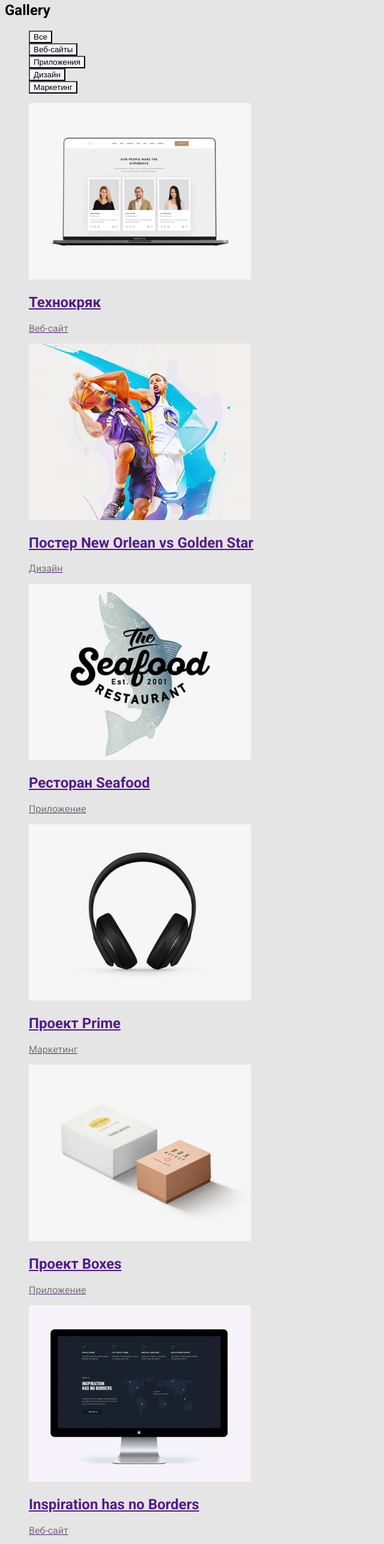
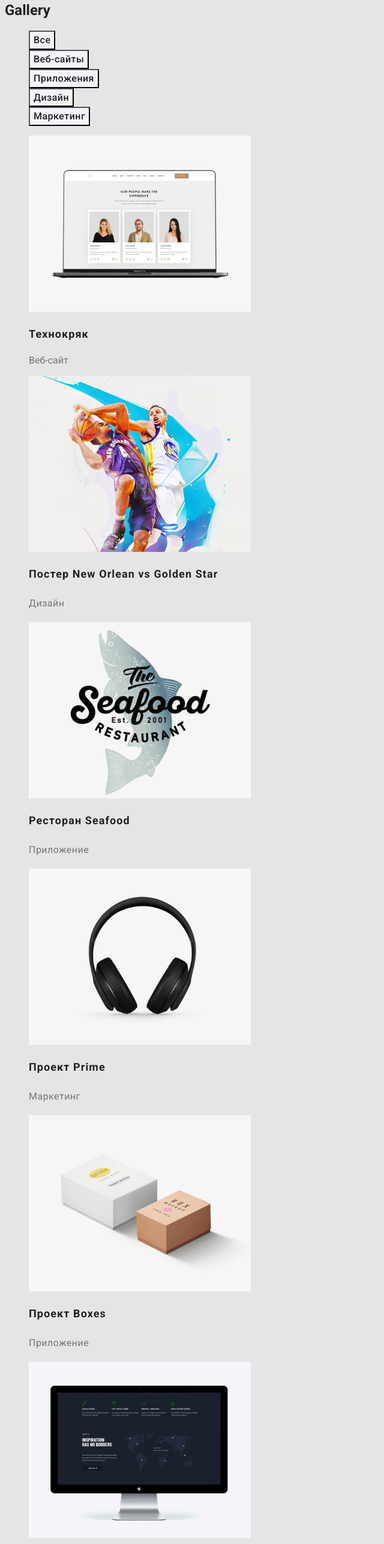
Before and after one commit to alalasimys/goit-markup-hw-02, a plain HTML site: page portfolio.html in a window 1280 px wide. Shown: the part 183-2757 px from the top of the page at 60% size, without its empty margins (0-640 px from the left). Drawn offline with Linux system fonts and the light colour scheme.

Commit message:
Делает правки стилей шрифта и цвета

```diff
--- a/css/common.css
+++ b/css/common.css
@@ -11,12 +11,13 @@
 
 :root {
   --primary-text-color: #757575;
-  --title-text-color: 212121;
+  --title-text-color: #212121;
   --accent-color: #2196f3;
   --bg-main: #e5e5e5;
   --white: #ffffff;
   --footer-contact-color: rgba(255, 255, 255, 0.6);
   --bg-dark: #2f303a;
+  --secondary-bg-color: #f5f4fa;
 }
 
 body {
@@ -55,10 +56,6 @@ header {
 .navigation .link {
   color: var(--title-text-color);
 }
-
-/* .title {
-  color: var(--title-text-color);
-} */
 
 .text {
   color: var(--primary-text-color);
--- a/css/portfolio-styles.css
+++ b/css/portfolio-styles.css
@@ -1,26 +1,12 @@
-/* Палитра
-цвет текста color: #757575;
-цвет заголовков color: #212121;
-цвет акцента color: #2196F3;
-цвет фона main: #E5E5E5;
-цвет шапки и заголовка героя:#FFFFFF;
-цвет фона футера и геря: #2F303A;
-цвет фильтров:#F5F4FA;
-цвет контактов в футере:rgba(255, 255, 255, 0.6);
- */
+.filter-button {
+  font-family: inherit;
+  font-weight: 500;
+  font-size: 16px;
+  line-height: 1.62;
+  text-align: center;
+  letter-spacing: 0.03em;
 
-:root {
-  --primary-text-color: #757575;
-  --title-text-color: 212121;
-  --accent-color: #2196f3;
-  --bg-main: #e5e5e5;
-  --white: #ffffff;
-  --footer-contact-color: rgba(255, 255, 255, 0.6);
-  --filter-color: #f5f4fa;
-}
-
-.filter-button {
-  background-color: var(--filter-color);
+  background-color: var(--secondary-bg-color);
   color: var(--title-text-color);
 }
 
@@ -29,3 +15,18 @@
   background-color: var(--accent-color);
   color: var(--white);
 }
+
+.example-title {
+  font-weight: 700;
+  font-size: 18px;
+  line-height: 2;
+  letter-spacing: 0.06em;
+
+  color: var(--title-text-color);
+}
+
+.exaple-text {
+  font-size: 16px;
+  line-height: 1.87;
+  letter-spacing: 0.03em;
+}
--- a/css/studio-styles.css
+++ b/css/studio-styles.css
@@ -1,24 +1,3 @@
-/* Палитра
-цвет текста color: #757575;
-цвет заголовков color: #212121;
-цвет акцента color: #2196F3;
-цвет фона main: #E5E5E5;
-цвет шапки и заголовка героя:#FFFFFF;
-цвет фона футера и геря: #2F303A;
-цвет фильтров:#F5F4FA;
-цвет контактов в футере:rgba(255, 255, 255, 0.6);
- */
-
-:root {
-  --primary-text-color: #757575;
-  --title-text-color: 212121;
-  --accent-color: #2196f3;
-  --bg-main: #e5e5e5;
-  --white: #ffffff;
-  --footer-contact-color: rgba(255, 255, 255, 0.6);
-  --bg-team: #f5f4fa;
-}
-
 .hero-title,
 .hero-button {
   color: var(--white);
@@ -61,14 +40,13 @@
 }
 
 .benefit-text {
-  font-weight: 400;
   font-size: 14px;
   line-height: 1.71;
   letter-spacing: 0.03em;
 }
 
 .team {
-  background-color: var(--bg-team);
+  background-color: var(--secondary-bg-color);
 }
 
 .work-title,
@@ -84,10 +62,6 @@
   font-weight: 500;
 }
 
-.profession {
-  font-weight: 400;
-}
-
 .name-title,
 .profession {
   font-size: 16px;
--- a/portfolio.html
+++ b/portfolio.html
@@ -62,66 +62,66 @@
 
                 <ul class="list">
                     <li>
-                        <a href="">
+                        <a class="link" href="">
                             <img src="./images/techno.jpg" alt="Заставка проекта Технокряк">
-                            <h2 class="title">Технокряк</h2>
+                            <h2 class="example-title">Технокряк</h2>
                             <p class="text">Веб-сайт</p>
                         </a>
                     </li>
                     <li>
-                        <a href="">
+                        <a class="link" href="">
                             <img src="./images/ball.jpg" alt="Заставка проекта Постер New Orlean vs Golden Star">
-                            <h2 class="title">Постер New Orlean vs Golden Star</h2>
-                            <p class="text">Дизайн</p>
+                            <h2 class="example-title">Постер New Orlean vs Golden Star</h2>
+                            <p class="exaple-text text">Дизайн</p>
                         </a>
                     </li>
                     <li>
-                        <a href="">
+                        <a class="link" href="">
                             <img src="./images/sea_food.jpg" alt="Заставка проекта Ресторан Seafood">
-                            <h2 class="title">Ресторан Seafood</h2>
-                            <p class="text">Приложение</p>
+                            <h2 class="example-title">Ресторан Seafood</h2>
+                            <p class="exaple-text text">Приложение</p>
                         </a>
                     </li>
                     <li>
-                        <a href="">
+                        <a class="link" href="">
                             <img src="./images/prime.jpg" alt="Заставка проекта Prime">
-                            <h2 class="title">Проект Prime</h2>
-                            <p class="text">Маркетинг</p>
+                            <h2 class="example-title">Проект Prime</h2>
+                            <p class="exaple-text text">Маркетинг</p>
                         </a>
                     </li>
                     <li>
-                        <a href="">
+                        <a class="link" href="">
                             <img src="./images/boxes.jpg" alt="Заставка проекта Boxes">
-                            <h2 class="title">Проект Boxes</h2>
-                            <p class="text">Приложение</p>
+                            <h2 class="example-title">Проект Boxes</h2>
+                            <p class="exaple-text text">Приложение</p>
                         </a>
                     </li>
                     <li>
-                        <a href="">
+                        <a class="link" href="">
                             <img src="./images/monitor.jpg" alt="Заставка проекта Inspiration has no Borders">
-                            <h2 class="title">Inspiration has no Borders</h2>
-                            <p class="text">Веб-сайт</p>
+                            <h2 class="example-title">Inspiration has no Borders</h2>
+                            <p class="exaple-text text">Веб-сайт</p>
                         </a>
                     </li>
                     <li>
-                        <a href="">
+                        <a class="link" href="">
                             <img src="./images/limited.jpg" alt="Заставка проекта Издание Limited Edition">
-                            <h2 class="title">Издание Limited Edition</h2>
-                            <p class="text">Дизайн</p>
+                            <h2 class="example-title">Издание Limited Edition</h2>
+                            <p class="exaple-text text">Дизайн</p>
                         </a>
                     </li>
                     <li>
-                        <a href="">
+                        <a class="link" href="">
                             <img src="./images/lab.jpg" alt="Заставка проекта LAB">
-                            <h2 class="title">Проект LAB</h2>
-                            <p class="text">Маркетинг</p>
+                            <h2 class="example-title">Проект LAB</h2>
+                            <p class="exaple-text text">Маркетинг</p>
                         </a>
                     </li>
                     <li>
-                        <a href="">
+                        <a class="link" href="">
                             <img src="./images/growing.jpg" alt="Заставка проекта Growing Business">
-                            <h2 class="title">Growing Business</h2>
-                            <p class="text">Приложение</p>
+                            <h2 class="example-title">Growing Business</h2>
+                            <p class="exaple-text text">Приложение</p>
                         </a>
                     </li>
                 </ul>
```
Lines whose indentation alone changed are shown as unchanged.
